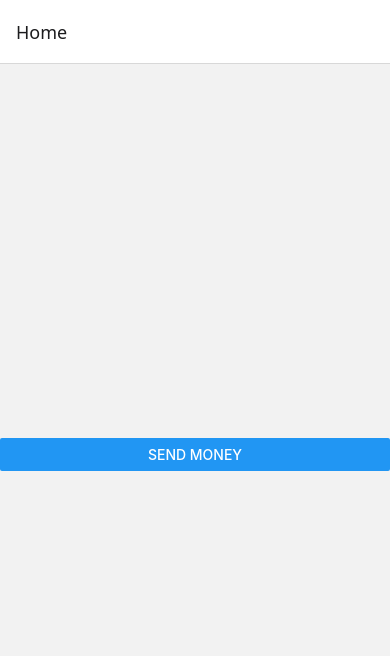
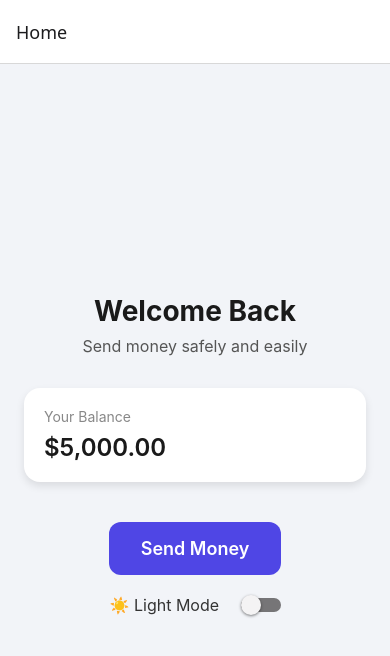
Before and after one commit to vananikolaidou/sendmoneyapp, a React Native app: screen /Home in a window 390 px wide. Shown: the top 656 px of the page. Built offline with nearby package versions, Linux system fonts and the light colour scheme.

Commit message:
Add dummy login and theme context

```diff
--- a/App.tsx
+++ b/App.tsx
@@ -1,40 +1,11 @@
 import React from 'react';
-import { NavigationContainer } from '@react-navigation/native';
-import { createNativeStackNavigator } from '@react-navigation/native-stack';
-import HomeScreen from './src/screens/HomeScreen';
-import SendMoneyScreen from './src/screens/SendMoneyScreen';
-import ConfirmScreen from './src/screens/ConfirmScreen';
-import SuccessScreen from './src/screens/SuccessScreen';
-import { BalanceProvider } from './context/BalanceContext';
+import { ThemeProvider } from './context/ThemeContext';
+import RootStack from './navigation/RootStack';
 
-export type RootStackParamList = {
-  Home: undefined;
-  SendMoney: undefined;
-  Confirm: {
-    recipient: string;
-    amount: number;
-  };
-  Success: {
-    success: boolean;
-    message: string;
-  };
-};
-
-const Stack = createNativeStackNavigator<RootStackParamList>();
-
-const App = () => {
-  return (
-    <BalanceProvider>
-      <NavigationContainer>
-        <Stack.Navigator initialRouteName="Home">
-          <Stack.Screen name="Home" component={HomeScreen} />
-          <Stack.Screen name="SendMoney" component={SendMoneyScreen} />
-          <Stack.Screen name="Confirm" component={ConfirmScreen} />
-          <Stack.Screen name="Success" component={SuccessScreen} />
-        </Stack.Navigator>
-      </NavigationContainer>
-    </BalanceProvider>
-  );
-};
+const App = () => (
+  <ThemeProvider>
+    <RootStack />
+  </ThemeProvider>
+);
 
 export default App;
--- /dev/null
+++ b/context/ThemeContext.tsx
@@ -0,0 +1,17 @@
+import React, { createContext, useState, useContext } from 'react';
+
+const ThemeContext = createContext(null);
+
+export const ThemeProvider = ({ children }) => {
+  const [isDark, setIsDark] = useState(false);
+
+  const toggleTheme = () => setIsDark((prev) => !prev);
+
+  return (
+    <ThemeContext.Provider value={{ isDark, toggleTheme }}>
+      {children}
+    </ThemeContext.Provider>
+  );
+};
+
+export const useTheme = () => useContext(ThemeContext);
--- /dev/null
+++ b/navigation/RootStack.tsx
@@ -0,0 +1,43 @@
+import React from 'react';
+import { NavigationContainer } from '@react-navigation/native';
+import { createNativeStackNavigator } from '@react-navigation/native-stack';
+import HomeScreen from '../src/screens/HomeScreen';
+import SendMoneyScreen from '../src/screens/SendMoneyScreen';
+import ConfirmScreen from '../src/screens/ConfirmScreen';
+import SuccessScreen from '../src/screens/SuccessScreen';
+import { BalanceProvider } from '../context/BalanceContext';
+import LoginScreen from '../src/screens/LoginScreen';
+
+export type RootStackParamList = {
+  Login: undefined;
+  Home: undefined;
+  SendMoney: undefined;
+  Confirm: {
+    recipient: string;
+    amount: number;
+  };
+  Success: {
+    success: boolean;
+    message: string;
+  };
+};
+
+const Stack = createNativeStackNavigator<RootStackParamList>();
+
+const App = () => {
+  return (
+    <BalanceProvider>
+      <NavigationContainer>
+        <Stack.Navigator initialRouteName="Home">
+          {/* <Stack.Screen name="Login" component={LoginScreen} /> */}
+          <Stack.Screen name="Home" component={HomeScreen} />
+          <Stack.Screen name="SendMoney" component={SendMoneyScreen} />
+          <Stack.Screen name="Confirm" component={ConfirmScreen} />
+          <Stack.Screen name="Success" component={SuccessScreen} />
+        </Stack.Navigator>
+      </NavigationContainer>
+    </BalanceProvider>
+  );
+};
+
+export default App;
--- a/package.json
+++ b/package.json
@@ -12,6 +12,7 @@
   "dependencies": {
     "@hookform/resolvers": "^5.0.1",
     "@react-native-community/slider": "^4.5.6",
+    "@react-native-vector-icons/ionicons": "^12.0.0",
     "@react-navigation/native": "^7.1.9",
     "@react-navigation/native-stack": "^7.3.13",
     "react": "19.0.0",
@@ -21,6 +22,8 @@
     "react-native-reanimated": "^3.17.5",
     "react-native-safe-area-context": "^5.4.0",
     "react-native-screens": "^4.10.0",
+    "react-native-svg": "^15.12.0",
+    "react-native-vector-icons": "^10.2.0",
     "zod": "^3.25.7"
   },
   "devDependencies": {
--- a/src/screens/HomeScreen.tsx
+++ b/src/screens/HomeScreen.tsx
@@ -1,10 +1,118 @@
 import React from 'react';
-import { View, Button } from 'react-native';
+import {
+  View,
+  Text,
+  TouchableOpacity,
+  StyleSheet,
+  SafeAreaView,
+  useColorScheme,
+  Switch,
+} from 'react-native';
+import { useTheme } from '../../context/ThemeContext';
 
-const HomeScreen = ({ navigation }) => (
-  <View style={{ flex: 1, justifyContent: 'center' }}>
-    <Button title="Send Money" onPress={() => navigation.navigate('SendMoney')} />
-  </View>
-);
+const HomeScreen = ({ navigation }) => {
+  const { isDark, toggleTheme } = useTheme();
+  const styles = getStyles(isDark);
+
+  return (
+    <SafeAreaView style={styles.container}>
+      <View style={styles.content}>
+        <Text style={styles.title}>Welcome Back</Text>
+        <Text style={styles.subtitle}>Send money safely and easily</Text>
+
+        <View style={styles.balanceCard}>
+          <Text style={styles.cardLabel}>Your Balance</Text>
+          <Text style={styles.cardAmount}>$5,000.00</Text>
+        </View>
+
+        <TouchableOpacity
+          style={styles.button}
+          onPress={() => navigation.navigate('SendMoney')}
+        >
+          <Text style={styles.buttonText}>Send Money</Text>
+        </TouchableOpacity>
+       <View style={styles.toggleContainer}>
+          <Text style={styles.toggleLabel}>{isDark ? '🌙 Dark Mode' : '☀️ Light Mode'}</Text>
+          <Switch
+            trackColor={{ false: '#767577', true: '#81b0ff' }}
+            thumbColor={isDark ? '#f5dd4b' : '#f4f3f4'}
+            ios_backgroundColor="#3e3e3e"
+            onValueChange={toggleTheme}
+            value={isDark}
+          />
+        </View>
+      </View>
+    </SafeAreaView>
+  );
+};
 
 export default HomeScreen;
+
+const getStyles = (isDark) =>
+  StyleSheet.create({
+    container: {
+      flex: 1,
+      backgroundColor: isDark ? '#1a1a1a' : '#f2f4f8',
+    },
+    content: {
+      flex: 1,
+      justifyContent: 'center',
+      alignItems: 'center',
+      paddingHorizontal: 24,
+    },
+    title: {
+      fontSize: 28,
+      fontWeight: 'bold',
+      color: isDark ? '#ffffff' : '#1a1a1a',
+      marginBottom: 8,
+    },
+    subtitle: {
+      fontSize: 16,
+      color: isDark ? '#cccccc' : '#555555',
+      marginBottom: 32,
+    },
+    balanceCard: {
+      backgroundColor: isDark ? '#2c2c2e' : '#ffffff',
+      width: '100%',
+      borderRadius: 16,
+      padding: 20,
+      marginBottom: 40,
+      shadowColor: '#000',
+      shadowOffset: { width: 0, height: 4 },
+      shadowOpacity: 0.1,
+      shadowRadius: 8,
+      elevation: 4,
+    },
+    cardLabel: {
+      fontSize: 14,
+      color: isDark ? '#aaaaaa' : '#888888',
+    },
+    cardAmount: {
+      fontSize: 24,
+      fontWeight: '600',
+      color: isDark ? '#ffffff' : '#1a1a1a',
+      marginTop: 8,
+    },
+    button: {
+      backgroundColor: '#4f46e5',
+      paddingVertical: 16,
+      paddingHorizontal: 32,
+      borderRadius: 12,
+    },
+    buttonText: {
+      color: '#ffffff',
+      fontSize: 18,
+      fontWeight: '600',
+    },
+    toggleContainer: {
+      marginTop: 20,
+      flexDirection: 'row',
+      alignItems: 'center',
+      justifyContent: 'space-between',
+      width: '50%',
+    },
+    toggleLabel: {
+      fontSize: 16,
+      color: isDark ? '#fff' : '#333',
+    },
+  });
--- /dev/null
+++ b/src/screens/LoginScreen.tsx
@@ -0,0 +1,48 @@
+// screens/LoginScreen.tsx
+import React from 'react';
+import { View, Text, Button, Alert } from 'react-native';
+import { useForm } from 'react-hook-form';
+import { z } from 'zod';
+import { zodResolver } from '@hookform/resolvers/zod';
+import InputField from '../../components/InputField';
+
+const loginSchema = z.object({
+  email: z.string().email({ message: 'Invalid email' }),
+  password: z.string().min(6, 'Password must be at least 6 characters'),
+});
+
+const LoginScreen = ({ navigation }) => {
+  const {
+    control,
+    handleSubmit,
+    formState: { errors },
+  } = useForm({
+    resolver: zodResolver(loginSchema),
+    defaultValues: {
+      email: '',
+      password: '',
+    },
+  });
+
+  const onSubmit = async (data) => {
+    if (data.email === 'test@example.com' && data.password === 'password') {
+      navigation.replace('Home');
+    } else {
+      Alert.alert('Login Failed', 'Incorrect email or password');
+    }
+  };
+
+  return (
+    <View style={{ padding: 20 }}>
+      <InputField name="email" control={control} placeholder="Email" keyboardType="email-address" />
+      <InputField name="password" control={control} placeholder="Password" secureTextEntry />
+
+      {errors.email && <Text style={{ color: 'red' }}>{errors.email.message}</Text>}
+      {errors.password && <Text style={{ color: 'red' }}>{errors.password.message}</Text>}
+
+      <Button title="Login" onPress={handleSubmit(onSubmit)} />
+    </View>
+  );
+};
+
+export default LoginScreen;
```
Also changed, not shown: 1 other file (tests, documents, lock files or other folders).
